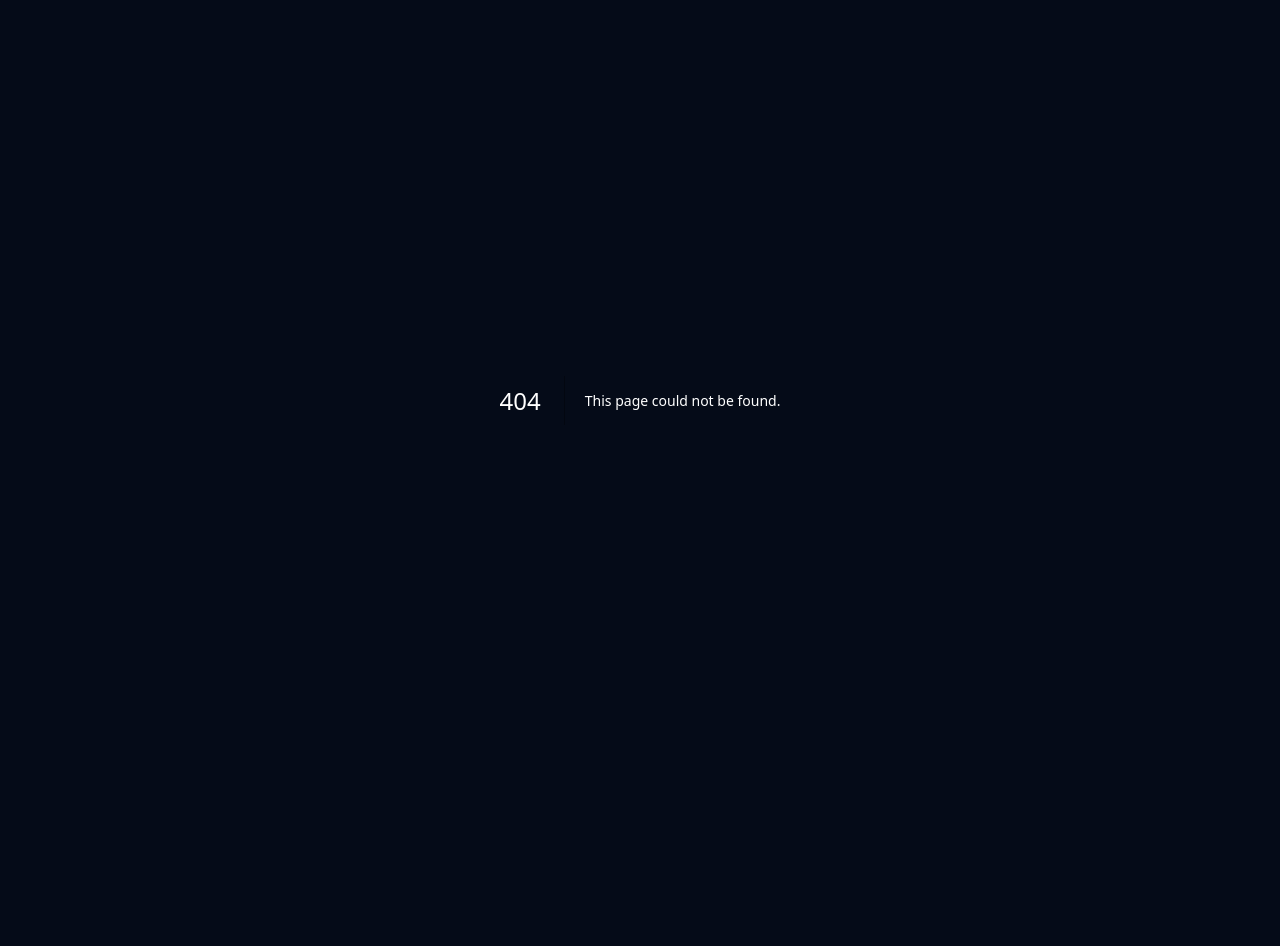
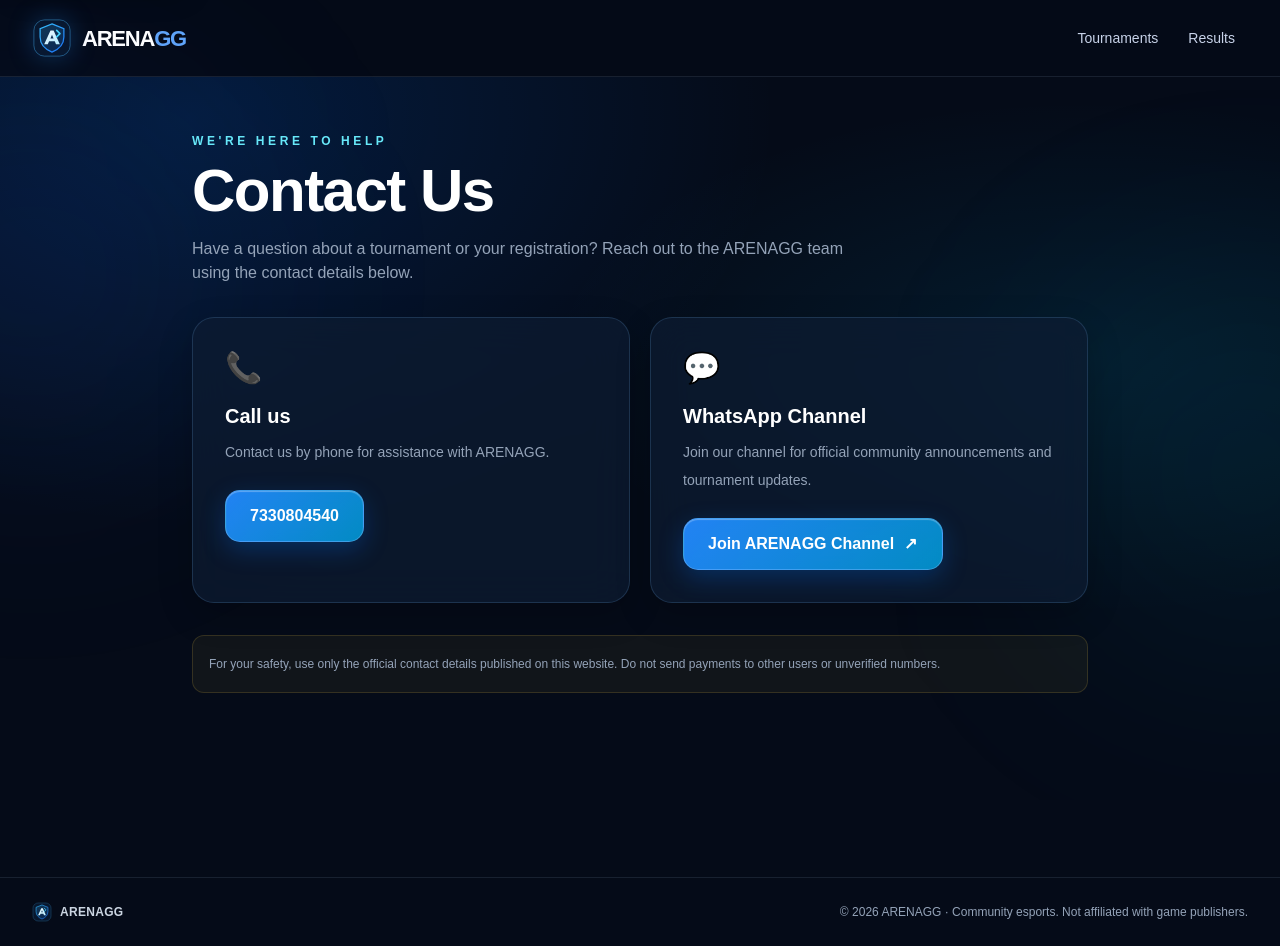
Before and after one commit to MDNOMAANKHAN/arenagg-tournament-app, a Next.js app: page /contact in a window 1280 px wide. Before the commit this address had no page. Before the commit the page ends 800 px from the top, so only its background shows below. Built offline with nearby package versions, Linux system fonts and the light colour scheme.

Commit message:
Add ARENAGG Contact page

```diff
--- /dev/null
+++ b/src/app/(site)/contact/page.tsx
@@ -0,0 +1,82 @@
+import type { Metadata } from "next";
+
+export const metadata: Metadata = {
+  title: "Contact ARENAGG",
+  description:
+    "Contact the ARENAGG team by phone or join the official WhatsApp channel for community and tournament updates.",
+  alternates: { canonical: "/contact" },
+  openGraph: {
+    type: "website",
+    title: "Contact ARENAGG",
+    description: "Get in touch with the ARENAGG team and follow official updates.",
+    url: "/contact",
+  },
+};
+
+const phone = "7330804540";
+const whatsappChannel =
+  "https://whatsapp.com/channel/0029VbEYQeV6mYPQJ4YFF62Q?utm_source=chatgpt.com";
+
+export default function ContactPage() {
+  return (
+    <main className="arena-page relative min-h-screen overflow-hidden px-4 py-10 sm:px-8 sm:py-14">
+      <div className="pointer-events-none fixed inset-0 overflow-hidden" aria-hidden="true">
+        <div className="absolute -left-40 top-20 h-96 w-96 rounded-full bg-blue-600/[0.08] blur-[120px]" />
+        <div className="absolute -right-40 top-[35%] h-96 w-96 rounded-full bg-cyan-500/[0.07] blur-[120px]" />
+      </div>
+
+      <div className="relative z-10 mx-auto max-w-4xl">
+        <header className="mb-8">
+          <p className="text-xs font-black tracking-[0.3em] text-cyan-300">WE'RE HERE TO HELP</p>
+          <h1 className="mt-3 text-4xl font-black tracking-tight text-white sm:text-6xl">
+            Contact Us
+          </h1>
+          <p className="mt-4 max-w-2xl text-sm leading-7 text-slate-400 sm:text-base">
+            Have a question about a tournament or your registration? Reach out
+            to the ARENAGG team using the contact details below.
+          </p>
+        </header>
+
+        <div className="grid gap-5 sm:grid-cols-2">
+          <section className="arena-premium-card rounded-2xl border border-blue-300/15 bg-[#0b1424]/85 p-6 sm:p-8">
+            <div className="text-3xl" aria-hidden="true">📞</div>
+            <h2 className="mt-4 text-xl font-black text-white">Call us</h2>
+            <p className="mt-2 text-sm leading-7 text-slate-400">
+              Contact us by phone for assistance with ARENAGG.
+            </p>
+            <a
+              href={`tel:${phone}`}
+              className="arena-glass-button mt-6 w-full sm:w-auto"
+              aria-label={`Call ARENAGG at ${phone}`}
+            >
+              {phone}
+            </a>
+          </section>
+
+          <section className="arena-premium-card rounded-2xl border border-blue-300/15 bg-[#0b1424]/85 p-6 sm:p-8">
+            <div className="text-3xl" aria-hidden="true">💬</div>
+            <h2 className="mt-4 text-xl font-black text-white">WhatsApp Channel</h2>
+            <p className="mt-2 text-sm leading-7 text-slate-400">
+              Join our channel for official community announcements and
+              tournament updates.
+            </p>
+            <a
+              href={whatsappChannel}
+              target="_blank"
+              rel="noopener noreferrer"
+              className="arena-glass-button mt-6 w-full sm:w-auto"
+            >
+              Join ARENAGG Channel <span aria-hidden="true">↗</span>
+            </a>
+          </section>
+        </div>
+
+        <p className="mt-8 rounded-xl border border-amber-300/15 bg-amber-300/[0.05] p-4 text-xs leading-6 text-slate-400">
+          For your safety, use only the official contact details published on
+          this website. Do not send payments to other users or unverified
+          numbers.
+        </p>
+      </div>
+    </main>
+  );
+}
```
